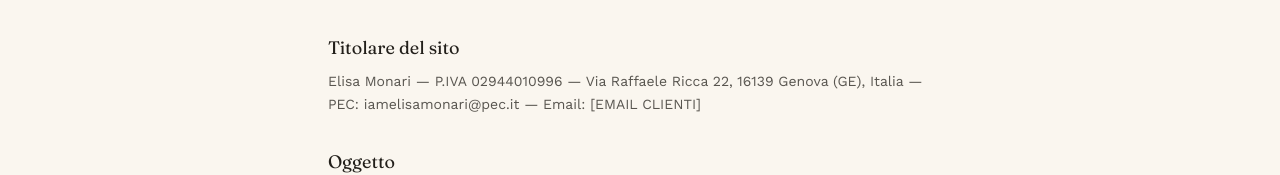
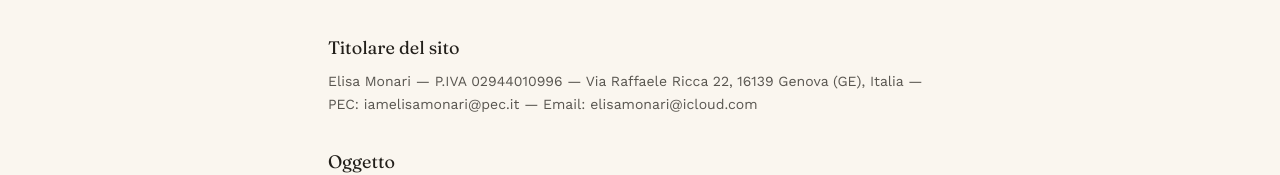
Before and after one commit to jassermaazaoui111-stack/Monari_Elisa, a Next.js app in the folder monari-elisa/monari-elisa/: page /termini-uso in a window 1280 px wide. Shown: the part 199-374 px from the top of the page. Built offline with nearby package versions, Linux system fonts and the light colour scheme.

Commit message:
Update page.tsx

```diff
--- a/monari-elisa/monari-elisa/app/termini-uso/page.tsx
+++ b/monari-elisa/monari-elisa/app/termini-uso/page.tsx
@@ -17,7 +17,7 @@ export default function TerminiUsoPage() {
           <p>
             Elisa Monari — P.IVA 02944010996 — Via Raffaele Ricca 22, 16139
             Genova (GE), Italia — PEC: iamelisamonari@pec.it — Email:
-            [EMAIL CLIENTI]
+            elisamonari@icloud.com
           </p>
         </div>
 
```
